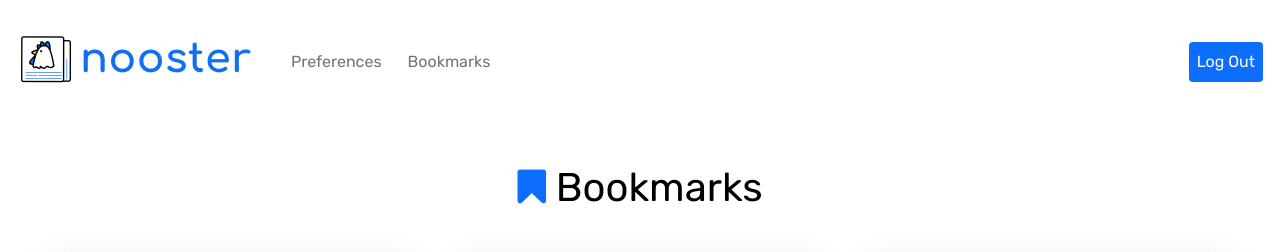
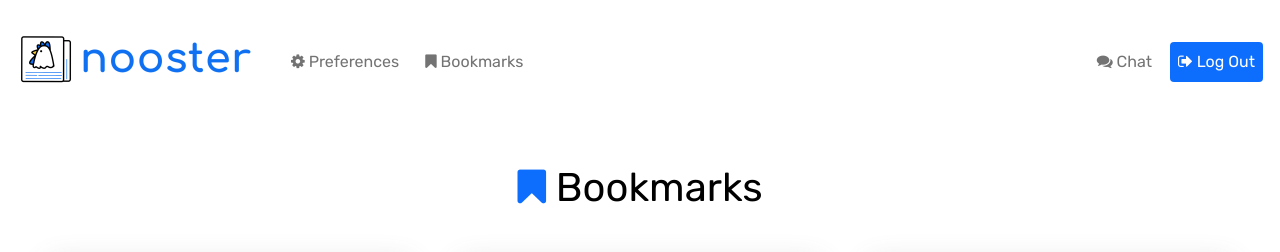
Before and after one commit to etank0/nooster, a Flask app: page /bookmarks in a window 1280 px wide. Shown: the top 252 px of the page. Run offline with Flask 3, Linux system fonts and the light colour scheme; a user stored in the database is signed in.

Commit message:
added chat route

```diff
--- a/app.py
+++ b/app.py
@@ -41,9 +41,6 @@
     title = db.Column(db.String, nullable=False)
     url = db.Column(db.String, nullable=False)
     imageurl = db.Column(db.String)
-
-with app.app_context():
-    db.create_all()
 
 # Configure session to use filesystem (instead of signed cookies)
 app.config["SESSION_PERMANENT"] = False
@@ -251,7 +248,14 @@
     # Redirect user to login form
     return redirect("/")
 
+@app.route("/chat")
+def chat():
+    """ChatBox Route"""
+    return render_template("chat.html")
+
 if __name__ == "__main__":
     # creating the tables
+    with app.app_context():
+        db.create_all()
 
-    app.run()
+    app.run(host='127.0.0.1',port=8000,debug=True)
--- a/templates/bookmarks.html
+++ b/templates/bookmarks.html
@@ -34,5 +34,9 @@
         </div>
         {% endfor %}
     </div>
+
+    <p class="mb-5 text-muted text-center medium" style="margin:25px 25px;">
+         Please do leave a message in <a href="/chat" class="link"><i class="fa fa-comments" class="text-primary"></i> Chat.</a>
+    </p>
     {% endif %}
 {% endblock %}
--- a/templates/layout.html
+++ b/templates/layout.html
@@ -30,16 +30,46 @@
             <div class="collapse navbar-collapse" id="navbar">
                 {% if session["user_id"] %}
                     <ul class="navbar-nav me-auto mt-2">
-                        <li class="nav-item"><a class="nav-link" href="/preferences">Preferences</a></li>
-                        <li class="nav-item"><a class="nav-link" href="/bookmarks">Bookmarks</a></li>
+                        <li class="nav-item">
+                            <a class="nav-link" href="/preferences">
+                                <i class="fa fa-gear" class="text-primary"></i> Preferences
+                            </a>
+                        </li>
+                        <li class="nav-item">
+                            <a class="nav-link" href="/bookmarks">
+                                <i class="fa fa-bookmark" class="text-primary"></i> Bookmarks
+                            </a>
+                        </li>
                     </ul>
                     <ul class="navbar-nav ms-auto mt-2 nav-pills">
-                        <li class="nav-item log"><a class="nav-link active" href="/logout" style="color:white;">Log Out</a></li>
+                        <li class="nav-item">
+                            <a class="nav-link" href="/chat">
+                                <i class="fa fa-comments" class="text-primary"></i> Chat
+                            </a>
+                        </li>
+                        <li class="nav-item log">
+                            <a class="nav-link active" href="/logout" style="color:white;">
+                                <i class="fa fa-sign-out"></i> Log Out
+                            </a>
+                        </li>
                     </ul>
                 {% else %}
                     <ul class="navbar-nav ms-auto mt-2 nav-pills">
-                        <li class="nav-item"><a class="nav-link" href="/register">Register</a></li>
-                        <li class="nav-item log"><a class="nav-link active" href="/login" style="color:white;">Log In</a></li>
+                        <li class="nav-item">
+                            <a class="nav-link" href="/chat">
+                                <i class="fa fa-comments" class="text-primary"></i> Chat
+                            </a>
+                        </li>
+                        <li class="nav-item">
+                            <a class="nav-link" href="/register">
+                               <i class="fa fa-pencil-square"></i> Register
+                            </a>
+                        </li>
+                        <li class="nav-item log">
+                            <a class="nav-link active" href="/login" style="color:white;">
+                            <i class="fa fa-sign-in" style="color:white;"></i> Log In
+                            </a>
+                        </li>
                     </ul>
                 {% endif %}
             </div>
```
Also changed, not shown: templates/chat.html (added, +11 -0 lines), instance/nooster.db.
